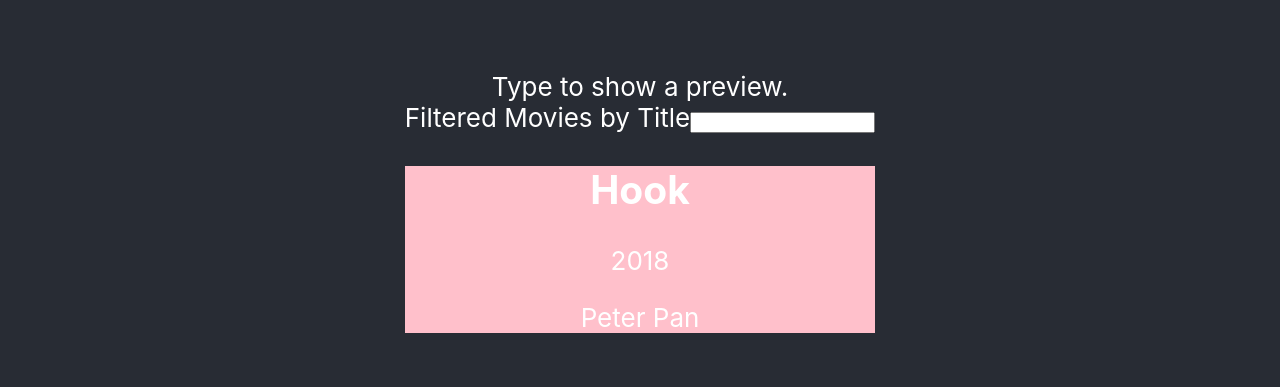
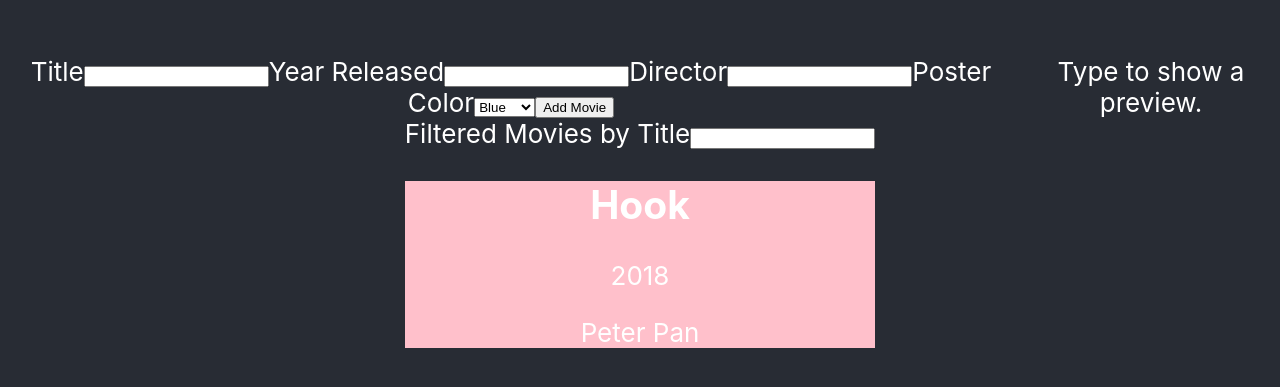
Before and after one commit to SusanBird/react-movie-list-maker, a React (Create React App) app: page / in a window 1280 px wide. Shown: the part 185-572 px from the top of the page. Built offline with nearby package versions, Linux system fonts and the light colour scheme.

Commit message:
added setDirector in a few forgotten places

```diff
--- a/src/App.js
+++ b/src/App.js
@@ -40,14 +40,23 @@ function App() {
     <div className="App">
       <header className="App-header">
         <div className='top'>
-
+          <MovieForm
+            title={title}
+            setTitle={setTitle}
+            year={year}
+            setYear={setYear}
+            setDirector={setDirector}
+            posterColor={posterColor}
+            setPosterColor={setPosterColor}
+            setMovies={setMovies}
+            movies={movies}
+          />
           {
-            title || year
+            title || year || director
               ? <MoviePoster title={title} year={year} director={director} posterColor={posterColor} />
               : <div>Type to show a preview.</div>
           }
         </div>
-
 
         <div className='bottom'>
           <div>
```
